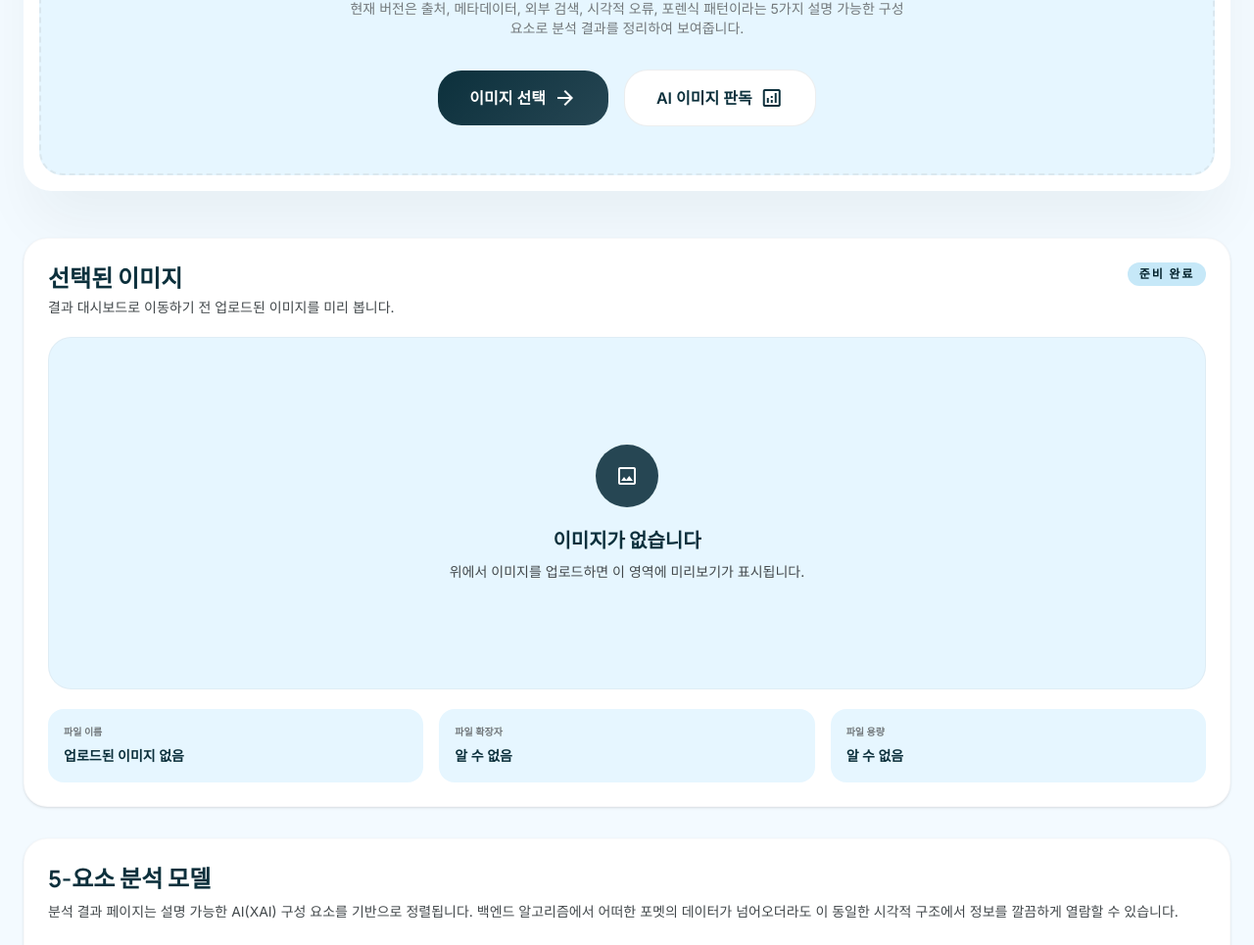
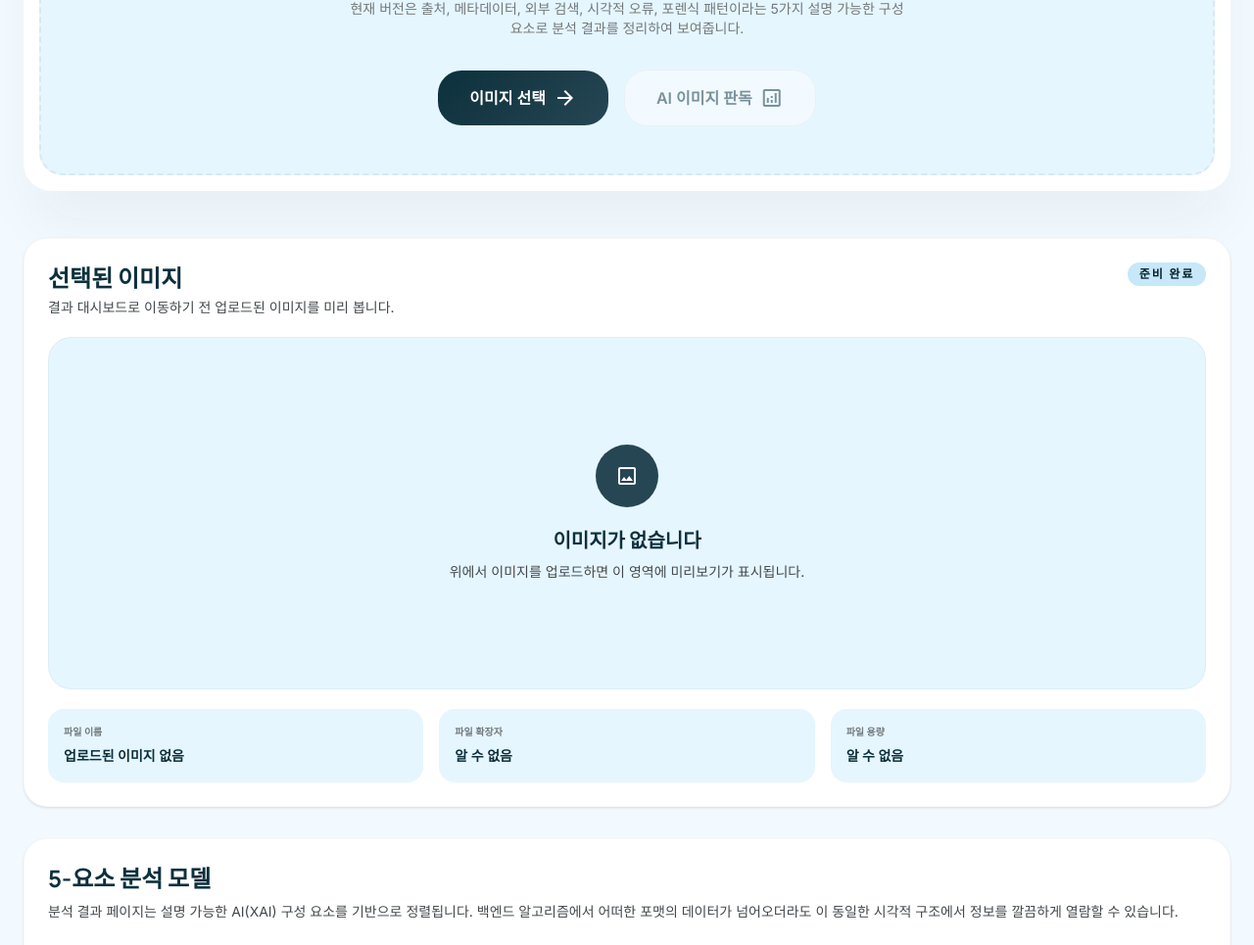
Before and after one commit to marty0228/ai-media-detector, a React (Vite) app in the folder client/: page / in a window 1280 px wide. Shown: the part 617-1582 px from the top of the page at 98% size. Built offline with nearby package versions, Linux system fonts and the light colour scheme.

Commit message:
오류 수정

```diff
--- a/client/src/components/upload/UploadPage.jsx
+++ b/client/src/components/upload/UploadPage.jsx
@@ -2,7 +2,6 @@ import React, { useRef } from "react";
 import { COLORS } from "../../constants/colors";
 import { MaterialIcon } from "../common/MaterialIcon";
 import { InfoCard } from "../common/InfoCard";
-import { formatFileSize } from "../../utils/utils";
 
 function FactorRow({ title, subtitle, icon }) {
   return (
@@ -41,7 +40,7 @@ export function UploadPage({
   const handleClearFile = () => {
     onClearFile?.();
 
-    // 같은 파일 다시 선택 가능하게 input 값도 초기화
+    // 같은 파일 다시 선택 가능하도록 input 값 초기화
     if (fileInputRef.current) {
       fileInputRef.current.value = "";
     }
@@ -50,6 +49,7 @@ export function UploadPage({
   const handleDrop = async (event) => {
     event.preventDefault();
     setDragActive(false);
+
     const file = event.dataTransfer?.files?.[0];
     if (file) {
       await onSelectFile(file);
@@ -190,14 +190,14 @@ export function UploadPage({
 
               <button
                 type="button"
-                disabled={!hasFile || isAnalyzing}
+                disabled={!hasRealSelectedFile || isAnalyzing}
                 onClick={onAnalyze}
                 className="px-8 py-4 font-bold rounded-[1.5rem] transition-all flex items-center gap-2 disabled:cursor-not-allowed"
                 style={{
                   backgroundColor: COLORS.surfaceContainerLowest,
                   color: COLORS.primary,
                   border: `1px solid rgba(193,199,203,0.3)`,
-                  opacity: !hasFile || isAnalyzing ? 0.5 : 1,
+                  opacity: !hasRealSelectedFile || isAnalyzing ? 0.5 : 1,
                 }}
               >
                 {isAnalyzing ? "분석 중..." : "AI 이미지 판독"}
@@ -254,8 +254,7 @@ export function UploadPage({
             }}
           >
             {hasPreview && (
-              <bu
-                tton
+              <button
                 type="button"
                 onClick={handleClearFile}
                 className="absolute top-4 right-4 z-10 w-10 h-10 rounded-full flex items-center justify-center"
@@ -270,7 +269,7 @@ export function UploadPage({
                 title="선택한 이미지 제거"
               >
                 <MaterialIcon className="text-[20px]">close</MaterialIcon>
-              </bu>
+              </button>
             )}
 
             {hasPreview ? (
@@ -327,6 +326,16 @@ export function UploadPage({
               />
             </div>
           )}
+
+          {!hasRealSelectedFile && hasPreview && (
+            <p
+              className="text-sm mt-4"
+              style={{ color: COLORS.onSurfaceVariant }}
+            >
+              새로고침 후에는 보안상 원본 파일이 유지되지 않습니다. 분석하려면
+              이미지를 다시 선택해주세요.
+            </p>
+          )}
         </div>
 
         <div
@@ -348,7 +357,7 @@ export function UploadPage({
             style={{ color: COLORS.onSurfaceVariant }}
           >
             분석 결과 페이지는 설명 가능한 AI(XAI) 구성 요소를 기반으로
-            정렬됩니다. 백엔드 알고리즘에서 어떠한 포멧의 데이터가 넘어오더라도
+            정렬됩니다. 백엔드 알고리즘에서 어떠한 포맷의 데이터가 넘어오더라도
             이 동일한 시각적 구조에서 정보를 깔끔하게 열람할 수 있습니다.
           </p>
 
```
